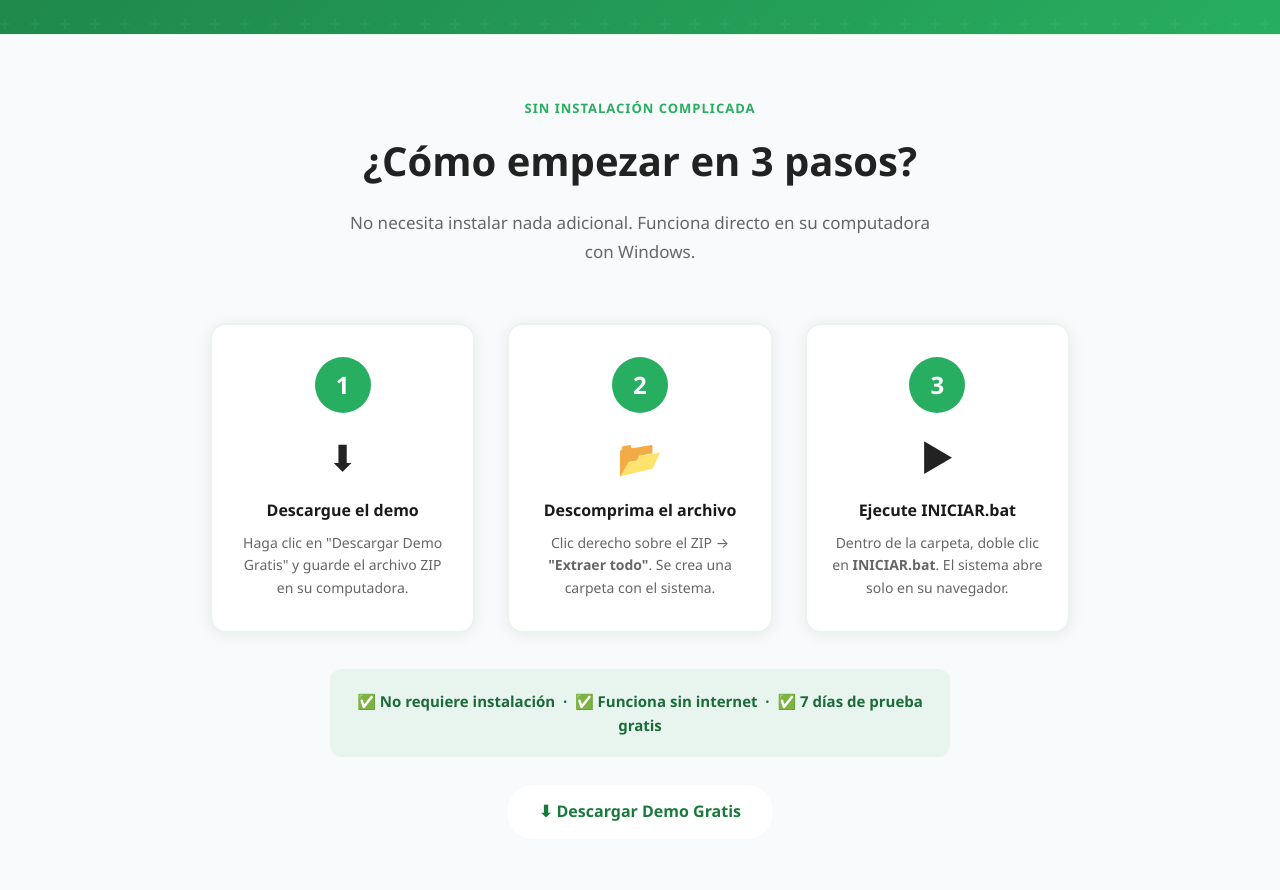
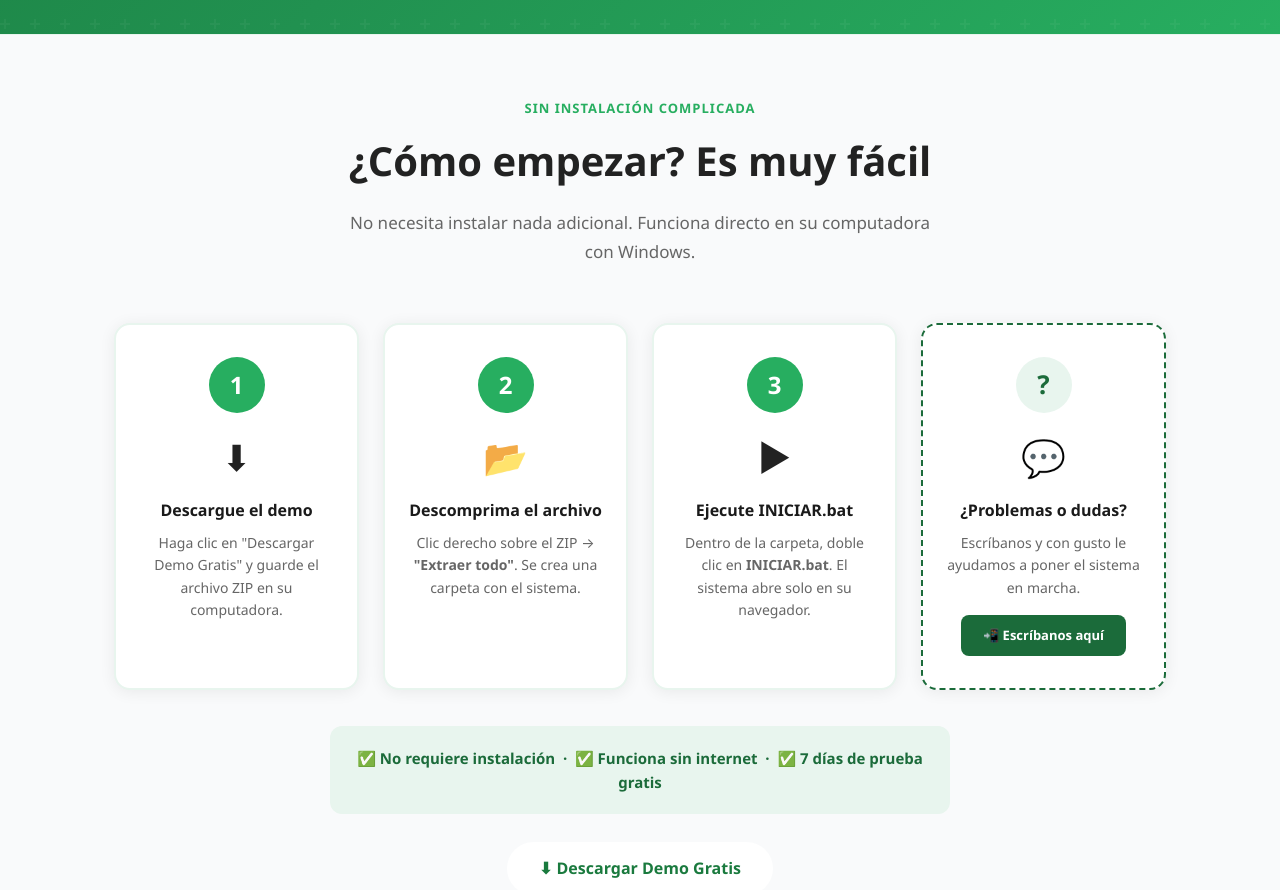
Before and after one commit to jhonny2261/vencapp, a plain HTML site: page Index.html in a window 1280 px wide. Shown: the part 740-1630 px from the top of the page. Drawn offline with Linux system fonts and the light colour scheme.

Commit message:
Update Index.html

```diff
--- a/Index.html
+++ b/Index.html
@@ -353,10 +353,10 @@
     <div class="container">
         <div class="section-head">
             <span class="section-tag">Sin instalación complicada</span>
-            <h2 class="section-title">¿Cómo empezar en 3 pasos?</h2>
+            <h2 class="section-title">¿Cómo empezar? Es muy fácil</h2>
             <p class="section-sub">No necesita instalar nada adicional. Funciona directo en su computadora con Windows.</p>
         </div>
-        <div style="display:grid;grid-template-columns:repeat(3,1fr);gap:32px;max-width:860px;margin:0 auto;">
+        <div style="display:grid;grid-template-columns:repeat(4,1fr);gap:24px;max-width:1100px;margin:0 auto;">
             <div style="background:white;border-radius:16px;padding:32px 24px;text-align:center;box-shadow:0 2px 16px rgba(0,0,0,0.07);border:2px solid #e8f5ee;">
                 <div style="width:56px;height:56px;background:var(--verde);border-radius:50%;display:flex;align-items:center;justify-content:center;margin:0 auto 16px;font-size:24px;color:white;font-weight:900;">1</div>
                 <div style="font-size:36px;margin-bottom:12px;">⬇</div>
@@ -374,6 +374,13 @@
                 <div style="font-size:36px;margin-bottom:12px;">▶</div>
                 <h3 style="font-size:16px;font-weight:800;color:#1a1a1a;margin-bottom:8px;">Ejecute INICIAR.bat</h3>
                 <p style="font-size:14px;color:#666;line-height:1.6;">Dentro de la carpeta, doble clic en <strong>INICIAR.bat</strong>. El sistema abre solo en su navegador.</p>
+            </div>
+            <div style="background:white;border-radius:16px;padding:32px 24px;text-align:center;box-shadow:0 2px 16px rgba(0,0,0,0.07);border:2px dashed #1B6B3A;">
+                <div style="width:56px;height:56px;background:#e8f5ee;border-radius:50%;display:flex;align-items:center;justify-content:center;margin:0 auto 16px;font-size:26px;color:#1B6B3A;font-weight:900;">?</div>
+                <div style="font-size:36px;margin-bottom:12px;">💬</div>
+                <h3 style="font-size:16px;font-weight:800;color:#1a1a1a;margin-bottom:8px;">¿Problemas o dudas?</h3>
+                <p style="font-size:14px;color:#666;line-height:1.6;margin-bottom:16px;">Escríbanos y con gusto le ayudamos a poner el sistema en marcha.</p>
+                <a href="https://wa.me/50769326695?text=Hola%2C%20descargué%20el%20demo%20y%20necesito%20ayuda%20para%20instalarlo" target="_blank" style="display:inline-block;background:#1B6B3A;color:white;padding:10px 22px;border-radius:8px;font-size:13px;font-weight:700;text-decoration:none;">📲 Escríbanos aquí</a>
             </div>
         </div>
         <div style="text-align:center;margin-top:36px;padding:20px;background:#e8f5ee;border-radius:12px;max-width:620px;margin:36px auto 0;">
```
